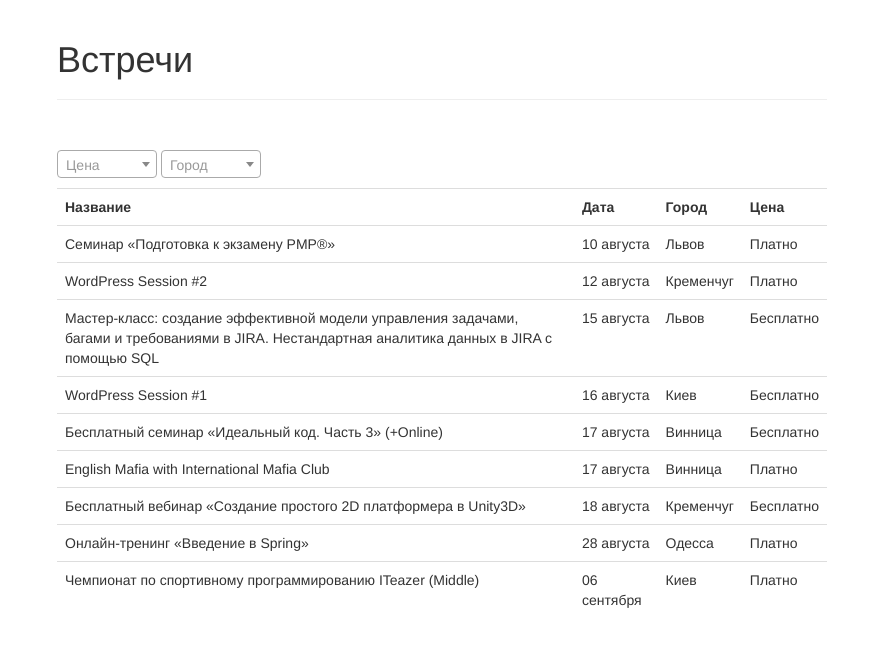
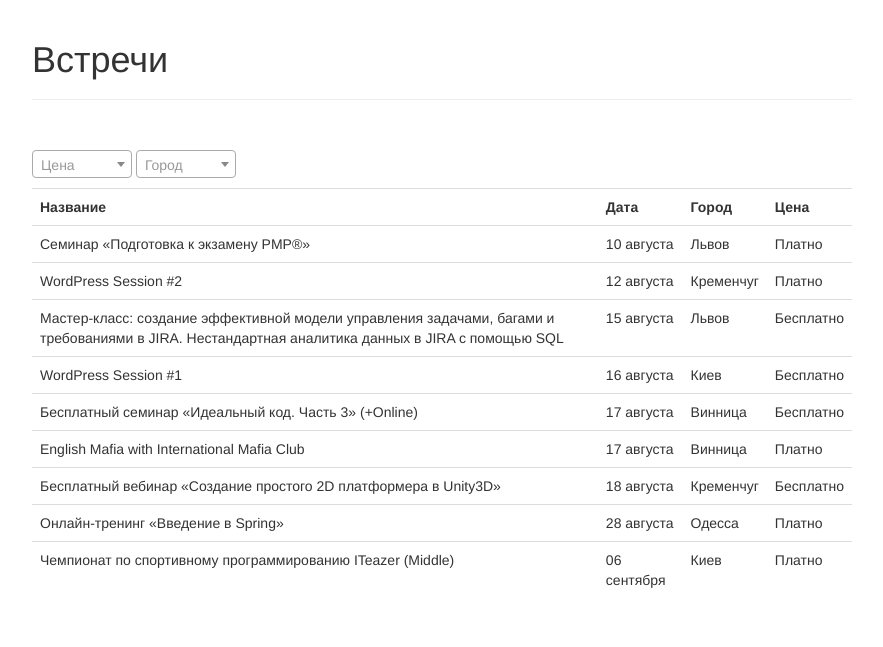
Before and after one commit to mambusskruj/simplyCo-test, a Django app: page /events/ in a window 1280 px wide. Shown: the top 647 px of the page, without its empty margins (198-1081 px from the left). Run offline with Django 3.2, Linux system fonts and the light colour scheme; data comes from the database, SQL or seed files in the repository; some libraries are stand-ins or nearby versions.

Commit message:
css improv

```diff
--- a/simply_test/events/static/events/styles.css
+++ b/simply_test/events/static/events/styles.css
@@ -5,7 +5,7 @@ html {
 
 .container {
   width: auto;
-  max-width: 800px;
+  max-width: 850px;
 }
 
 .events {
```
